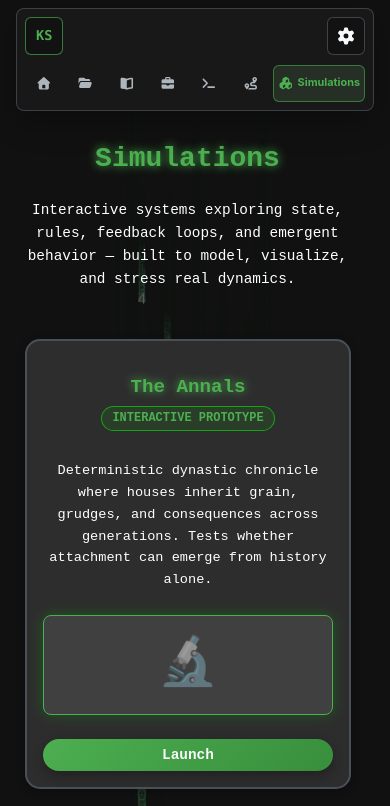
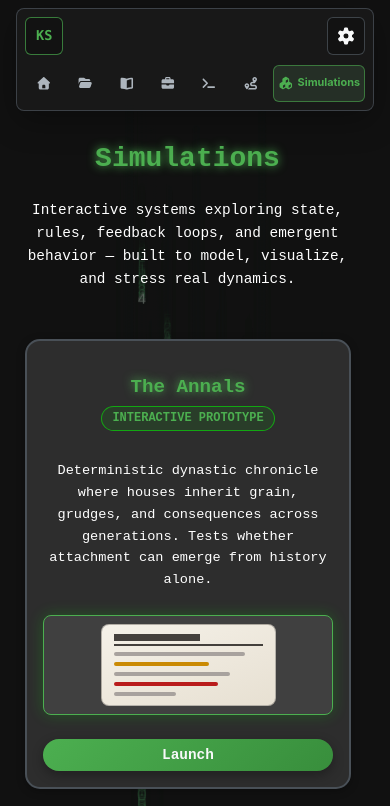
Before and after one commit to kareemsasa3/personal-website, a React (Vite) app in the folder web/: page /simulations in a window 390 px wide. Shown: the top 806 px of the page. Built offline with nearby package versions, Linux system fonts and the light colour scheme.

Commit message:
Integrate Annals visual design

```diff
--- a/web/src/components/SimulationCard/SimulationCard.css
+++ b/web/src/components/SimulationCard/SimulationCard.css
@@ -338,6 +338,59 @@
     }
 }
 
+.annals-preview {
+    display: flex;
+    flex-direction: column;
+    gap: 9px;
+    width: min(230px, 92%);
+    padding: 14px 16px;
+    border-radius: var(--border-radius-md);
+    background: linear-gradient(160deg, #f5f1e8, #e7e0d2);
+    border: 1px solid rgba(68, 64, 60, 0.35);
+}
+
+.annals-preview-masthead {
+    width: 100%;
+    height: 16px;
+    border-bottom: 2px solid #44403c;
+    background: linear-gradient(#44403c, #44403c) no-repeat left top / 58% 10px;
+    margin-bottom: 2px;
+}
+
+.annals-preview-line {
+    height: 5px;
+    border-radius: 2px;
+    background: #a8a29e;
+}
+
+.annals-preview-line:nth-child(2) {
+    width: 88%;
+}
+
+.annals-preview-line:nth-child(3) {
+    width: 64%;
+}
+
+.annals-preview-line:nth-child(4) {
+    width: 78%;
+}
+
+.annals-preview-line:nth-child(5) {
+    width: 70%;
+}
+
+.annals-preview-line:nth-child(6) {
+    width: 42%;
+}
+
+.annals-preview-line-hand {
+    background: #ca8a04;
+}
+
+.annals-preview-line-death {
+    background: #b91c1c;
+}
+
 .launch-button {
     position: relative;
     z-index: 1;
@@ -531,6 +584,22 @@
         width: min(170px, 96%);
     }
 
+    .annals-preview {
+        width: min(175px, 96%);
+        gap: 6px;
+        padding: 9px 12px;
+    }
+
+    .annals-preview-masthead {
+        height: 12px;
+        background-size: 58% 7px;
+        margin-bottom: 0;
+    }
+
+    .annals-preview-line {
+        height: 4px;
+    }
+
     .rhythm-note {
         width: 22px;
         height: 10px;
--- a/web/src/components/SimulationCard/SimulationCard.tsx
+++ b/web/src/components/SimulationCard/SimulationCard.tsx
@@ -71,6 +71,17 @@ const SimulationCard: React.FC<SimulationCardProps> = ({
             <div className="rhythm-target-line"></div>
           </div>
         );
+      case "annals":
+        return (
+          <div className="annals-preview" aria-hidden="true">
+            <div className="annals-preview-masthead"></div>
+            <div className="annals-preview-line"></div>
+            <div className="annals-preview-line annals-preview-line-hand"></div>
+            <div className="annals-preview-line"></div>
+            <div className="annals-preview-line annals-preview-line-death"></div>
+            <div className="annals-preview-line"></div>
+          </div>
+        );
       case "placeholder":
       default:
         return <div className="placeholder">🔬</div>;
--- a/web/src/data/simulationsData.ts
+++ b/web/src/data/simulationsData.ts
@@ -1,4 +1,9 @@
-export type SimulationPreviewType = "snake" | "spider" | "rhythm-lab" | "placeholder";
+export type SimulationPreviewType =
+  | "snake"
+  | "spider"
+  | "rhythm-lab"
+  | "annals"
+  | "placeholder";
 
 export interface SimulationData {
   id: string;
@@ -20,7 +25,7 @@ export const simulationsData: SimulationData[] = [
     description:
       "Deterministic dynastic chronicle where houses inherit grain, grudges, and consequences across generations. Tests whether attachment can emerge from history alone.",
     path: "/simulations/annals",
-    previewType: "placeholder",
+    previewType: "annals",
     isAvailable: true,
     modeLabel: "Interactive prototype",
   },
--- a/web/src/pages/Annals/Annals.css
+++ b/web/src/pages/Annals/Annals.css
@@ -1,8 +1,23 @@
 
 .annals-page {
-  min-height: 100vh;
+  background: transparent;
   color: #1c1917;
+  color-scheme: light;
   font-family: Georgia, Cambria, "Times New Roman", Times, serif;
+}
+
+/* The page wrapper stays transparent so the site backdrop shows through;
+   the ledger carries its own parchment surface and stays legible on the
+   dark and light site themes alike. */
+.annals-sheet {
+  background: radial-gradient(
+    circle at 20% 10%,
+    rgba(245, 241, 232, 0.97),
+    rgba(231, 224, 210, 0.97)
+  );
+  border: 1px solid rgba(68, 64, 60, 0.35);
+  border-radius: var(--border-radius-md, 8px);
+  box-shadow: 0 8px 24px var(--shadow-color, rgba(0, 0, 0, 0.3));
 }
 
 .annals-page * {
@@ -22,7 +37,6 @@
   cursor: not-allowed;
 }
 
-.annals-page .min-h-screen { min-height: 100vh; }
 .annals-page .max-w-5xl { max-width: 64rem; }
 .annals-page .mx-auto { margin-left: auto; margin-right: auto; }
 
@@ -57,9 +71,11 @@
 .annals-page .p-4 { padding: 1rem; }
 .annals-page .px-2 { padding-left: 0.5rem; padding-right: 0.5rem; }
 .annals-page .px-3 { padding-left: 0.75rem; padding-right: 0.75rem; }
+.annals-page .px-4 { padding-left: 1rem; padding-right: 1rem; }
 .annals-page .px-5 { padding-left: 1.25rem; padding-right: 1.25rem; }
 .annals-page .py-1 { padding-top: 0.25rem; padding-bottom: 0.25rem; }
 .annals-page .py-1\.5 { padding-top: 0.375rem; padding-bottom: 0.375rem; }
+.annals-page .py-2 { padding-top: 0.5rem; padding-bottom: 0.5rem; }
 .annals-page .py-8 { padding-top: 2rem; padding-bottom: 2rem; }
 .annals-page .pb-3 { padding-bottom: 0.75rem; }
 .annals-page .pt-2 { padding-top: 0.5rem; }
@@ -118,7 +134,11 @@
 .annals-page .text-stone-900 { color: #1c1917; }
 .annals-page .text-yellow-700 { color: #a16207; }
 .annals-page .text-yellow-800 { color: #854d0e; }
+.annals-page .text-yellow-900 { color: #713f12; }
 .annals-page .text-amber-800 { color: #92400e; }
+.annals-page .text-emerald-700 { color: #047857; }
+.annals-page .text-emerald-800 { color: #065f46; }
+.annals-page .text-sky-800 { color: #075985; }
 .annals-page .text-red-700 { color: #b91c1c; }
 .annals-page .text-red-800 { color: #991b1b; }
 .annals-page .text-red-900 { color: #7f1d1d; }
@@ -149,6 +169,7 @@
 .annals-page .text-\[13px\] { font-size: 13px; }
 .annals-page .text-4xl { font-size: 2.25rem; line-height: 2.5rem; }
 .annals-page .text-5xl { font-size: 3rem; line-height: 1; }
+.annals-page .text-left { text-align: left; }
 .annals-page .text-right { text-align: right; }
 
 .annals-page .leading-none { line-height: 1; }
--- a/web/src/pages/Annals/Annals.tsx
+++ b/web/src/pages/Annals/Annals.tsx
@@ -205,9 +205,8 @@ export default function Annals() {
   };
 
   return (
-    <div className="annals-page min-h-screen bg-stone-100 text-stone-900 font-serif"
-         style={{ backgroundImage: "radial-gradient(circle at 20% 10%, #f5f1e8, #e7e0d2)" }}>
-      <div className="max-w-5xl mx-auto px-5 py-8">
+    <div className="annals-page page-content text-stone-900 font-serif">
+      <div className="annals-sheet max-w-5xl mx-auto px-5 py-8">
 
         {/* masthead */}
         <header className="border-b-2 border-stone-800 pb-3 mb-4">
```
